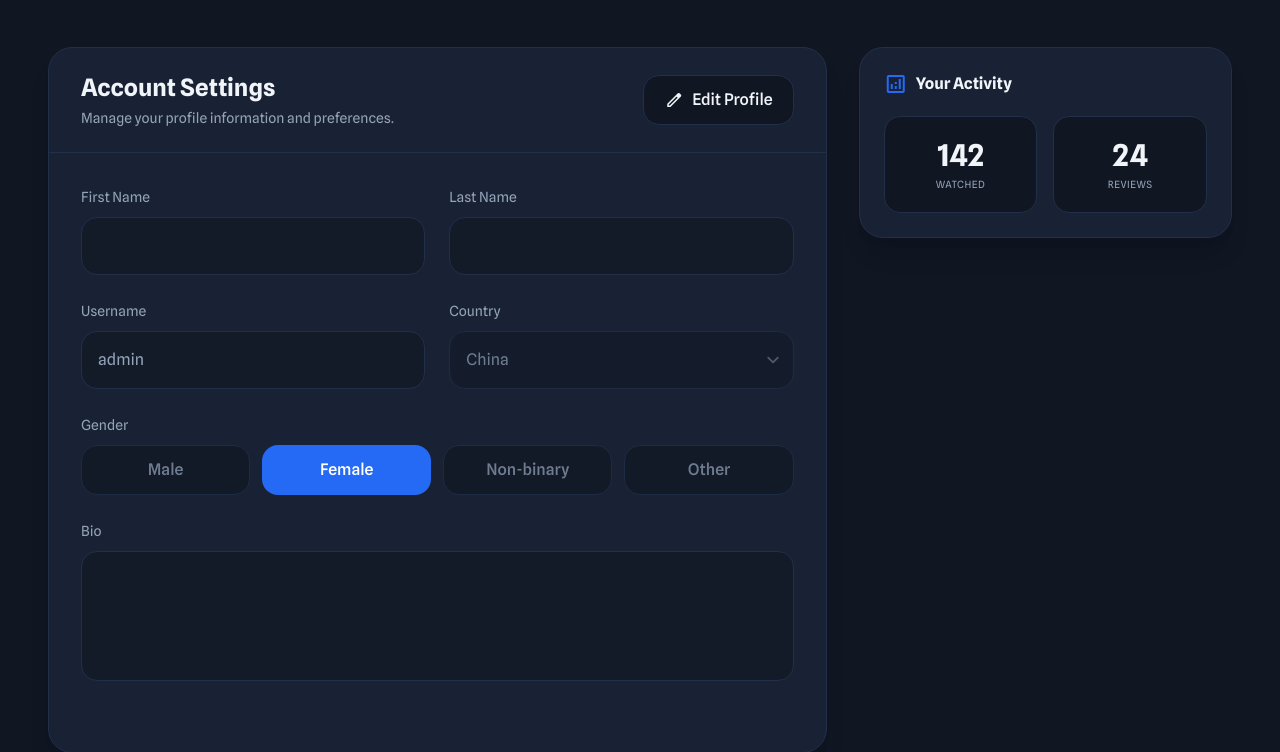
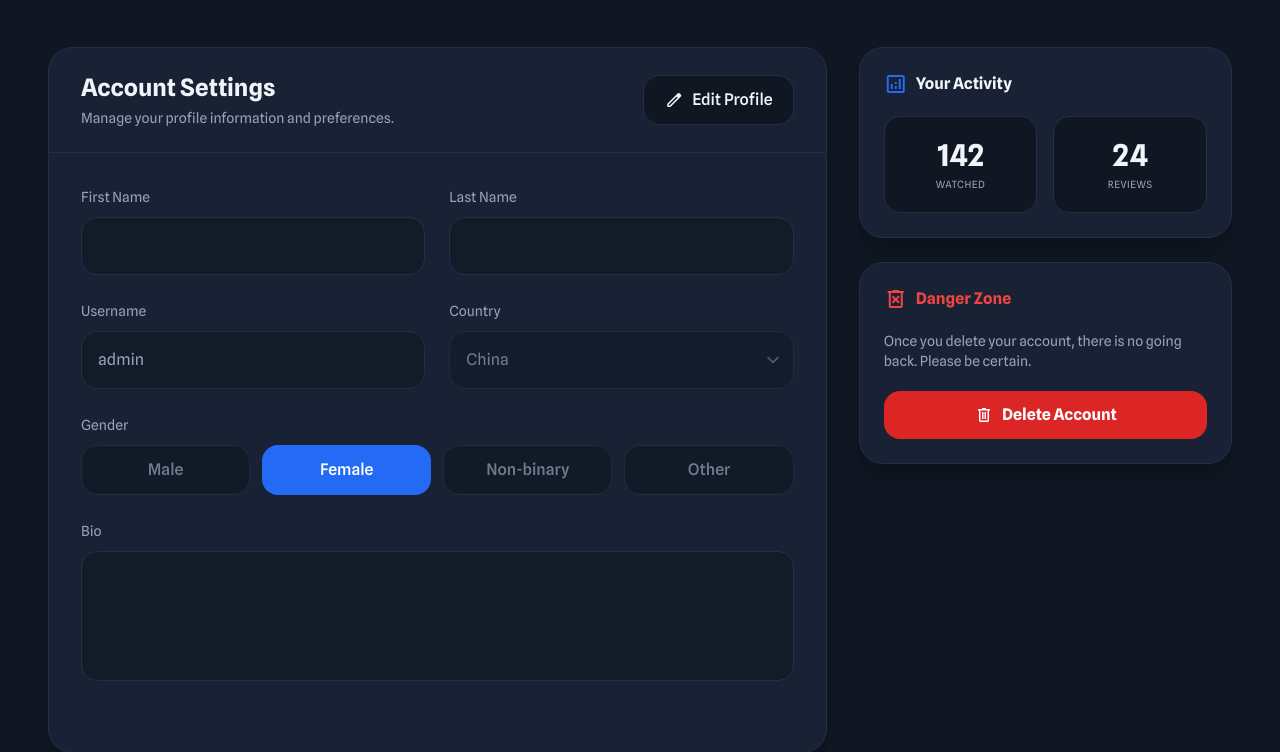
Before and after one commit to TralaleritosTralalas/SoftwareProject, a Django app: page /user_settings/ in a window 1280 px wide. Shown: the part 433-1185 px from the top of the page. Run offline with Django 5.2, Linux system fonts and the light colour scheme; a user stored in the database is signed in; data comes from the database, SQL or seed files in the repository; some libraries are stand-ins or nearby versions.

Commit message:
feat(user-settings): add the delete button

```diff
--- a/app/templates/pages/user_settings.html
+++ b/app/templates/pages/user_settings.html
@@ -487,7 +487,66 @@
 
                 </div>
 
+                <!-- DELETE ACCOUNT -->
+                <div class="bg-surface-container-low p-6 rounded-3xl border border-outline-variant shadow-xl">
 
+                    <h4 class="font-bold mb-5 flex items-center gap-2 text-red-500">
+
+                        <span class="material-symbols-outlined text-red-500">
+                            delete_forever
+                        </span>
+
+                        Danger Zone
+
+                    </h4>
+
+                    <p class="text-sm text-on-surface-variant mb-5">
+                        Once you delete your account, there is no going back. Please be certain.
+                    </p>
+
+                    <button type="button" onclick="showDeleteModal()"
+                            class="w-full px-6 py-3 bg-red-600 hover:bg-red-700 text-white rounded-2xl font-bold transition-all flex items-center justify-center gap-2">
+                        <span class="material-symbols-outlined text-[20px]">delete</span>
+                        Delete Account
+                    </button>
+
+                </div>
+
+                <!-- DELETE MODAL -->
+                <div id="deleteModal" class="fixed inset-0 z-50 flex items-center justify-center hidden">
+
+                    <div class="fixed inset-0 bg-black/60 backdrop-blur-sm" onclick="closeDeleteModal()"></div>
+
+                    <div class="relative bg-surface-container-low p-8 rounded-3xl border border-outline-variant shadow-2xl max-w-md w-full mx-4 opacity-0 scale-95 transition-all duration-200">
+
+                        <div class="text-center mb-6">
+                            <span class="material-symbols-outlined text-6xl text-red-500">delete_forever</span>
+                        </div>
+
+                        <h3 class="text-2xl font-bold text-center mb-2">Delete Account</h3>
+
+                        <p class="text-sm text-on-surface-variant text-center mb-8">
+                            Are you sure you want to delete your account? This action cannot be undone.
+                            All your data will be permanently removed.
+                        </p>
+
+                        <form method="POST" action="{% url 'app:delete_account' %}">
+                            {% csrf_token %}
+                            <div class="flex gap-4">
+                                <button type="button" onclick="closeDeleteModal()"
+                                        class="flex-1 px-6 py-3 rounded-2xl border border-outline-variant text-on-surface-variant hover:text-white transition-all font-medium">
+                                    Cancel
+                                </button>
+                                <button type="submit"
+                                        class="flex-1 px-6 py-3 bg-red-600 hover:bg-red-700 text-white rounded-2xl font-bold transition-all">
+                                    Yes, delete my account
+                                </button>
+                            </div>
+                        </form>
+
+                    </div>
+
+                </div>
 
             </div>
 
@@ -706,6 +765,22 @@ document.querySelectorAll('.security-field').forEach(field => {
     });
 });
 
+function showDeleteModal() {
+    const modal = document.getElementById('deleteModal');
+    modal.classList.remove('hidden');
+    setTimeout(() => {
+        modal.querySelector('div.relative').classList.remove('opacity-0', 'scale-95');
+        modal.querySelector('div.relative').classList.add('opacity-100', 'scale-100');
+    }, 10);
+}
+
+function closeDeleteModal() {
+    const card = document.querySelector('#deleteModal div.relative');
+    card.classList.remove('opacity-100', 'scale-100');
+    card.classList.add('opacity-0', 'scale-95');
+    setTimeout(() => document.getElementById('deleteModal').classList.add('hidden'), 200);
+}
+
 </script>
 
 {% endblock %}
--- a/app/urls.py
+++ b/app/urls.py
@@ -18,6 +18,7 @@ urlpatterns = [
     path('onboarding/', views.onboarding, name='onboarding'),
     path('onboarding/genres/', views.onboarding_genres, name='onboarding_genres'),
     path('onboarding-complete/', views.onboarding_complete, name='onboarding_complete'),
+    path('delete_account/', views.delete_account, name='delete_account'),
     path('dashboard/direction/', views.direction_dashboard, name='direction_dashboard'),
     path('content/<str:ctype>/<int:cid>/', views.content_detail, name='content_detail'),
 ]
--- a/app/views.py
+++ b/app/views.py
@@ -2,7 +2,7 @@ from django.contrib.auth.forms import UserCreationForm
 from .services import get_all_movies, get_all_series, search_content, get_movies_by_genres, get_series_by_genres, get_trending, get_all_platforms, get_all_genres_from_api, search_content
 from django.contrib.auth.decorators import login_required
 from django.shortcuts import render, redirect
-from django.contrib.auth import update_session_auth_hash
+from django.contrib.auth import update_session_auth_hash, logout
 from .models import VisualizationProgress
 from django.utils.text import slugify
 from app.models import Country
@@ -124,6 +124,15 @@ def user_settings(request):
         'user': request.user,
         'countries': countries
     })
+
+@login_required
+def delete_account(request):
+    if request.method == 'POST':
+        user = request.user
+        logout(request)
+        user.delete()
+
+    return redirect('app:home')
 
 def catalog(request):
     # Obtener parámetros de filtro
```
